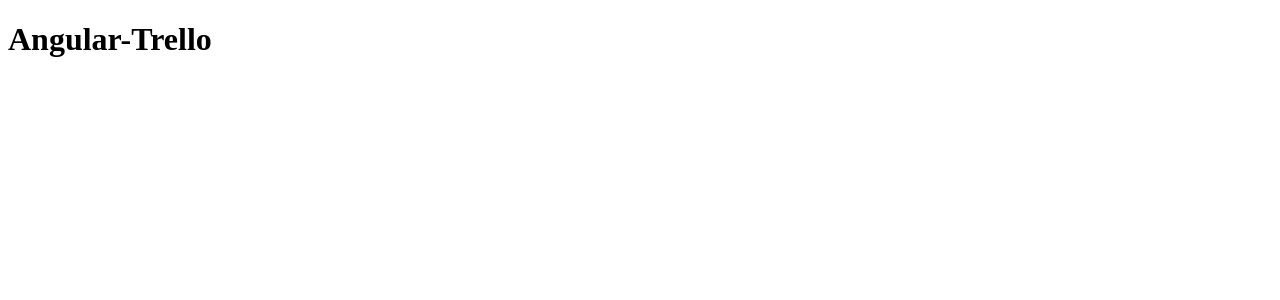
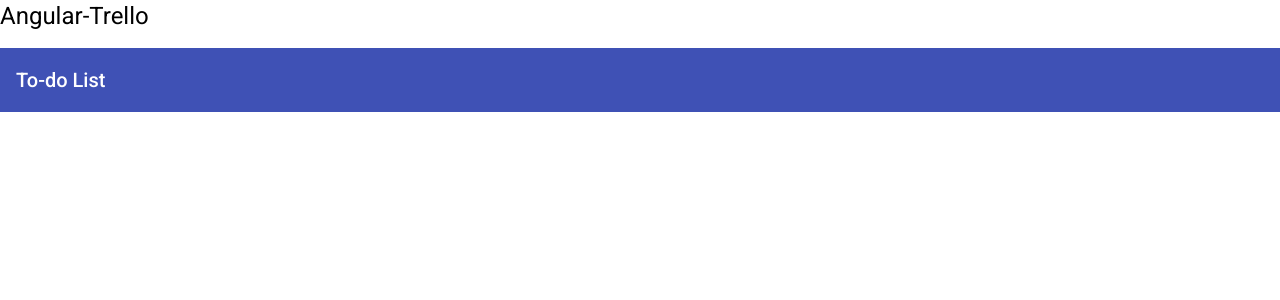
Before and after one commit to sandix34/Angular-Trello, an Angular app: page / in a window 1280 px wide. Shown: the top 300 px of the page. Built offline with nearby package versions, Linux system fonts and the light colour scheme.

Commit message:
initial architecture

```diff
--- a/angular.json
+++ b/angular.json
@@ -24,6 +24,7 @@
               "src/assets"
             ],
             "styles": [
+              "./node_modules/@angular/material/prebuilt-themes/indigo-pink.css",
               "src/styles.css"
             ],
             "scripts": []
@@ -88,6 +89,7 @@
               "src/assets"
             ],
             "styles": [
+              "./node_modules/@angular/material/prebuilt-themes/indigo-pink.css",
               "src/styles.css"
             ],
             "scripts": []
@@ -119,6 +121,7 @@
           }
         }
       }
-    }},
+    }
+  },
   "defaultProject": "Angular-Trello"
 }
--- a/package.json
+++ b/package.json
@@ -12,10 +12,13 @@
   "private": true,
   "dependencies": {
     "@angular/animations": "~9.0.2",
+    "@angular/cdk": "^9.2.4",
     "@angular/common": "~9.0.2",
     "@angular/compiler": "~9.0.2",
     "@angular/core": "~9.0.2",
+    "@angular/flex-layout": "^9.0.0-beta.31",
     "@angular/forms": "~9.0.2",
+    "@angular/material": "^9.2.4",
     "@angular/platform-browser": "~9.0.2",
     "@angular/platform-browser-dynamic": "~9.0.2",
     "@angular/router": "~9.0.2",
--- a/src/app/app.component.html
+++ b/src/app/app.component.html
@@ -1 +1,2 @@
 <h1>Angular-Trello</h1>
+<mat-toolbar color="primary">To-do List</mat-toolbar>
--- /dev/null
+++ b/src/app/shared/models/index.ts
@@ -0,0 +1,2 @@
+export * from './item.model';
+export * from './list.model';
--- /dev/null
+++ b/src/app/shared/models/item.model.ts
@@ -0,0 +1,3 @@
+export interface Item {
+  content: string;
+}
--- /dev/null
+++ b/src/app/shared/models/list.model.ts
@@ -0,0 +1,6 @@
+import { Item } from './item.model';
+
+export interface List {
+  label: string;
+  items: Item[]
+}
--- /dev/null
+++ b/src/app/shared/modules/layout.module.ts
@@ -0,0 +1,16 @@
+import { NgModule } from '@angular/core';
+import { CommonModule } from '@angular/common';
+import { FlexLayoutModule } from '@angular/flex-layout';
+import { MaterialModule } from './material.module';
+
+const MODULES = [
+  CommonModule,
+  FlexLayoutModule,
+  MaterialModule
+];
+
+@NgModule({
+  imports: MODULES,
+  exports: MODULES
+})
+export class LayoutModule { }
--- /dev/null
+++ b/src/app/shared/modules/material.module.ts
@@ -0,0 +1,22 @@
+import { NgModule } from '@angular/core';
+import {MatToolbarModule} from '@angular/material/toolbar';
+import {MatButtonModule} from '@angular/material/button';
+import {MatInputModule} from '@angular/material/input';
+import {MatFormFieldModule} from '@angular/material/form-field';
+import {MatCardModule} from '@angular/material/card';
+import {MatIconModule} from '@angular/material/icon';
+
+const MODULES = [
+  MatToolbarModule,
+  MatButtonModule,
+  MatInputModule,
+  MatFormFieldModule,
+  MatCardModule,
+  MatIconModule
+];
+
+@NgModule({
+  imports: MODULES,
+  exports: MODULES
+})
+export class MaterialModule {}
--- a/src/index.html
+++ b/src/index.html
@@ -6,8 +6,10 @@
   <base href="/">
   <meta name="viewport" content="width=device-width, initial-scale=1">
   <link rel="icon" type="image/x-icon" href="favicon.ico">
+  <link href="https://fonts.googleapis.com/css?family=Roboto:300,400,500&display=swap" rel="stylesheet">
+  <link href="https://fonts.googleapis.com/icon?family=Material+Icons" rel="stylesheet">
 </head>
-<body>
+<body class="mat-typography">
   <app-root></app-root>
 </body>
 </html>
--- a/src/styles.css
+++ b/src/styles.css
@@ -1 +1,4 @@
 /* You can add global styles to this file, and also import other style files */
+
+html, body { height: 100%; }
+body { margin: 0; font-family: Roboto, "Helvetica Neue", sans-serif; }
```
Also changed, not shown: src/app/app.module.ts (+6 -1 lines), src/app/shared/modules/core.module.ts (added, +14 -0 lines), 1 other file (tests, documents, lock files or other folders).
